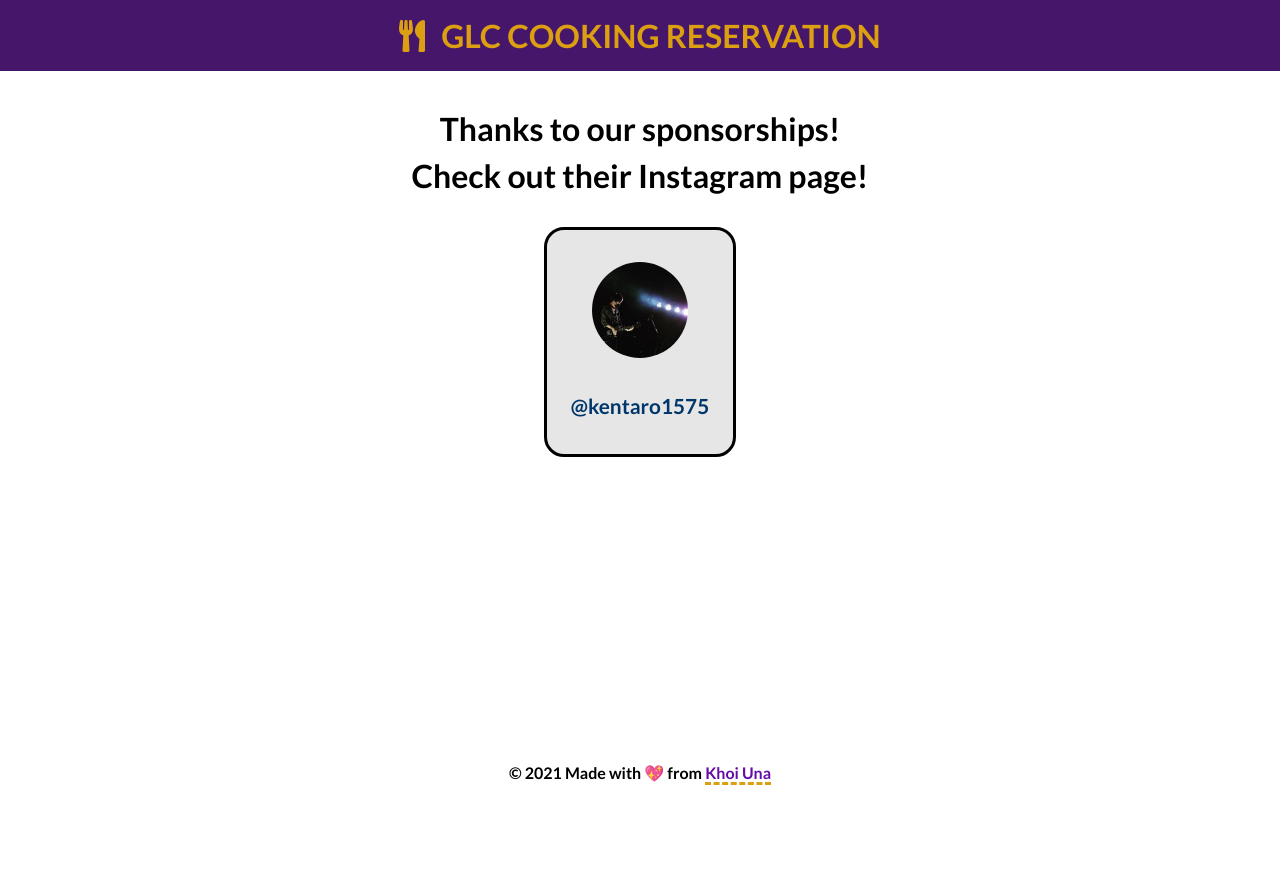
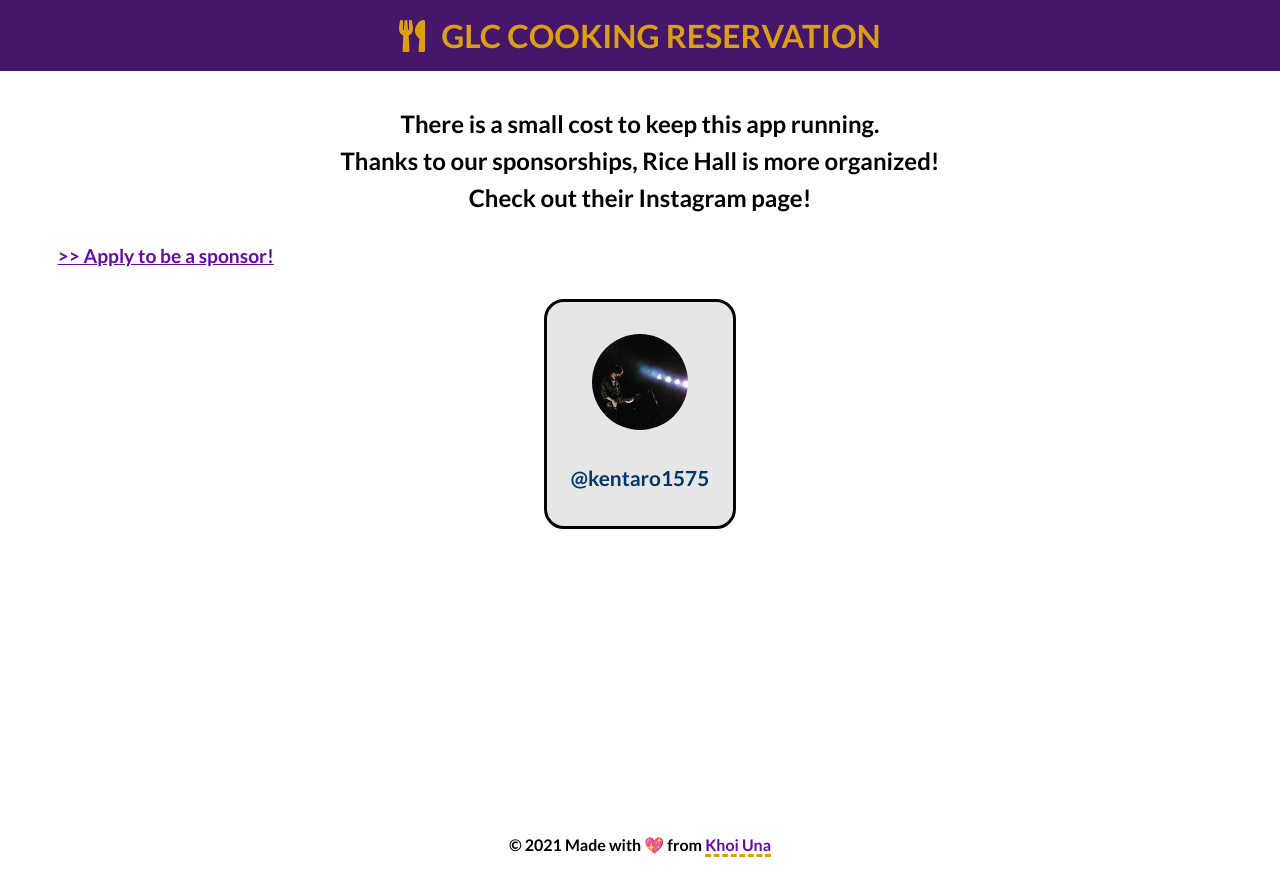
Before and after one commit to KhoiUna/cooking-reservation, a Next.js app in the folder client/: page /sponsor in a window 1280 px wide. Before the commit the page ends 800 px from the top, so only its background shows below. Built offline with nearby package versions, Linux system fonts and the light colour scheme.

Commit message:
update sponsors page UI

```diff
--- a/client/pages/sponsor.js
+++ b/client/pages/sponsor.js
@@ -1,6 +1,9 @@
 import SponsorImg from "../components/SponsorImg";
 import Layout from "../containers/layout";
 import sponsorStyles from "../styles/sponsor.module.css";
+import Link from "next/link";
+import homeStyles from "../styles/home.module.css";
+import Typography from "@material-ui/core/Typography";
 
 export default function Sponsor({}) {
   const sponsorArray = [
@@ -13,12 +16,27 @@ export default function Sponsor({}) {
 
   return (
     <Layout componentName="Sponsor">
-      <h1 className={sponsorStyles.sponsor_title}>
-        Thanks to our sponsorships!
-        <div style={{ margin: "0.5rem 0" }}>
-          Check out their Instagram page!
-        </div>
-      </h1>
+      <section style={{ margin: "0 0.9rem" }}>
+        <h1 className={sponsorStyles.sponsor_title}>
+          There is a small cost to keep this app running.
+          <div style={{ margin: "0.5rem" }}>
+            Thanks to our sponsorships, Rice Hall is more organized!
+          </div>
+          <div style={{ margin: "0.5rem 0" }}>
+            Check out their Instagram page!
+          </div>
+        </h1>
+      </section>
+
+      <nav className={homeStyles.home_nav}>
+        <ul>
+          <li className={homeStyles.home_nav_li}>
+            <Link href="/apply">
+              <p>{">>"} Apply to be a sponsor!</p>
+            </Link>
+          </li>
+        </ul>
+      </nav>
 
       <div className={sponsorStyles.sponsor_flex}>
         {sponsorArray.map((item, index) => (
--- a/client/styles/sponsor.module.css
+++ b/client/styles/sponsor.module.css
@@ -1,5 +1,6 @@
 .sponsor_title {
   text-align: center;
+  font-size: 1.5rem;
 }
 
 .sponsor_flex {
```
